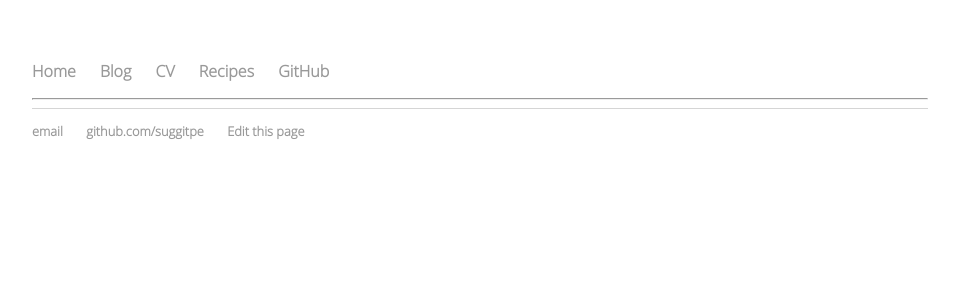
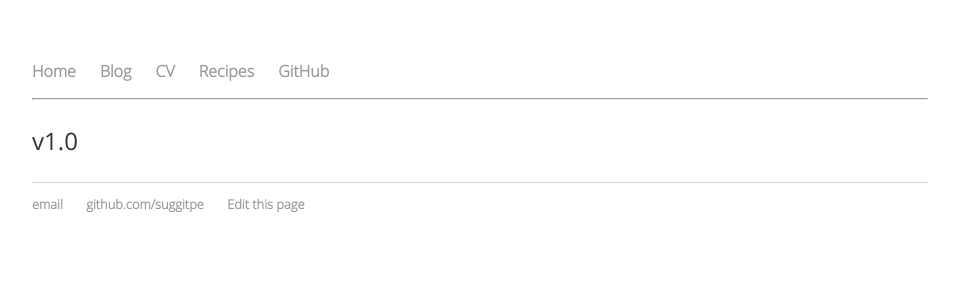
Before and after one commit to suggitpe/suggitpe.github.io, a Jekyll site: the page built from index.md, in a window 1280 px wide. Shown: the top 300 px of the page, without its empty margins (160-1119 px from the left). Built offline with Jekyll 4.4.1, drawn with Linux system fonts in a browser that asks for light colours.

Commit message:
updated header

```diff
--- a/_includes/head.html
+++ b/_includes/head.html
@@ -1,4 +1,8 @@
 <head>
+    <meta charset="utf-8">
+    <meta http-equiv="X-UA-COMPATIBLE" content="IE=edge">
+    <meta name="viewport" content="width=device-width, initial-scale=1">
+
     <title>{{page.title}}</title>
-    <link rel="stylesheet" type="text/css" href="/assets/css/main.css"/>
+    <link rel="stylesheet" type="text/css" href="{{ site.url }}/assets/css/main.css"/>
 </head>
--- a/index.md
+++ b/index.md
@@ -2,3 +2,5 @@
 layout: default
 title: Pete Suggitt
 ---
+
+v1.0
```
